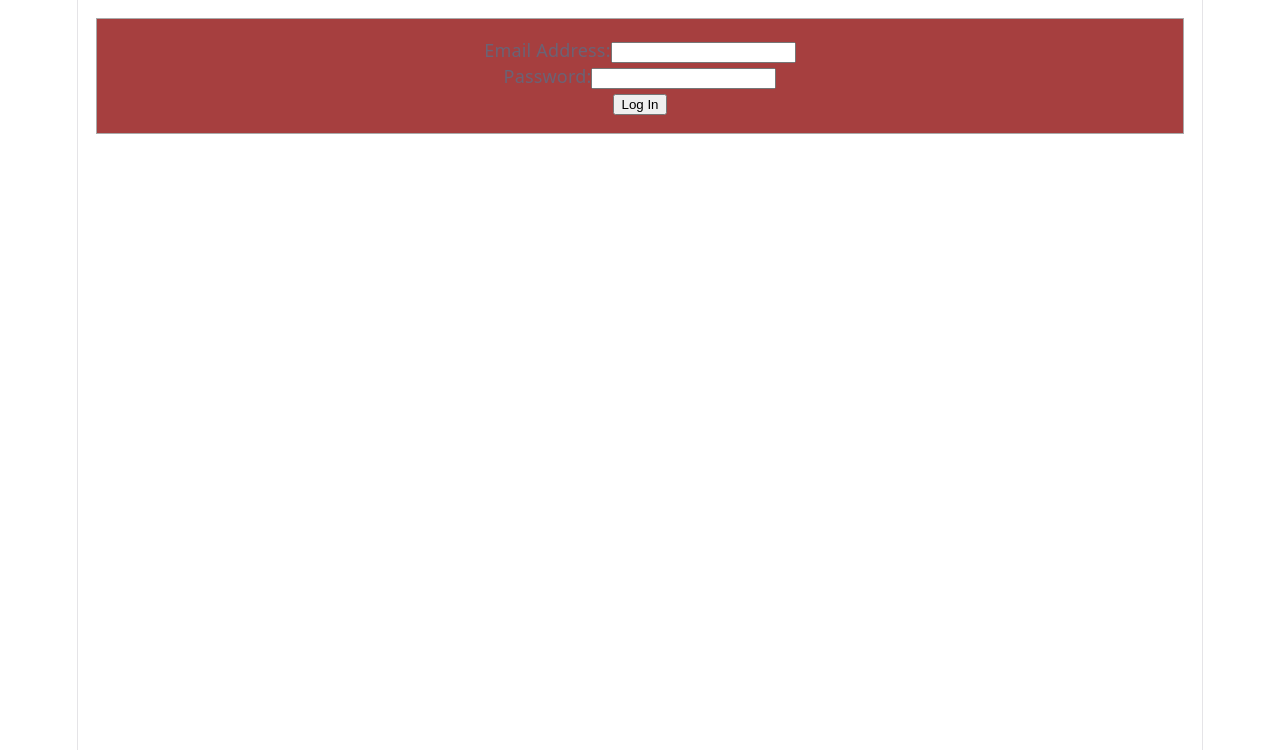
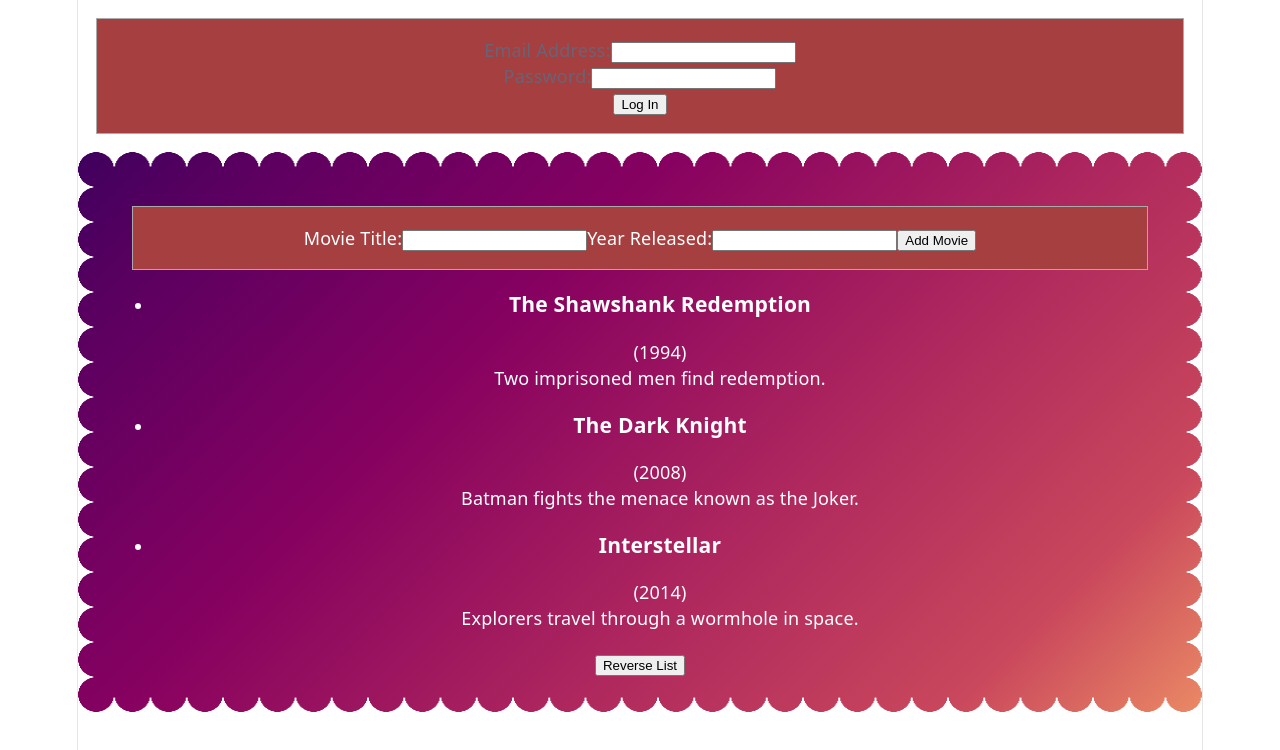
Before and after one commit to itsjustabitha/Module06, a React (Vite) app in the folder first-react-app/: page / in a window 1280 px wide. Shown: the top 750 px of the page. Built offline with nearby package versions, Linux system fonts and the light colour scheme.

Commit message:
loginformslide77

```diff
--- a/first-react-app/src/App.jsx
+++ b/first-react-app/src/App.jsx
@@ -11,7 +11,7 @@
 // import ComplexComment from './components/ComplexComment'
 // import Comment from './components/Comment'
 // import Callout from './components/Callout'
-// import MoviesList from './components/MoviesList'
+ import MoviesList from './components/MoviesList'
 // import BigCats from './components/BigCats' // Exercise 02 Slide 47
 // import SingleCat from './components/SingleCat' // Exercise 02 Slide 47 & Exercise 03 Slide 72
 // import MoodChanger from './components/MoodChanger'
@@ -27,7 +27,7 @@
   return (
     <>
 <LoginForm />
-
+<MoviesList/>
     </>
   )
 }
--- a/first-react-app/src/components/MoviesList.jsx
+++ b/first-react-app/src/components/MoviesList.jsx
@@ -66,8 +66,42 @@
 )
 }
 
+
+function AddMovieForm({onAddMovie}) {
+const [title, setTitle] = useState('')
+const [year, setYear] = useState('')
+// ++ add support for the synopsis field as well, here and below
+const handleSubmit = (e) => {
+e.preventDefault();
+onAddMovie({title, year})
+}
+return (
+<div className="AddMovieForm componentBox">
+<form onSubmit={handleSubmit}>
+<label>Movie Title:
+<input name="title" value={title}
+onChange={(e) => setTitle(e.target.value)} />
+</label>
+<label>Year Released:
+<input name="year" type="number" value={year}
+onChange={(e) => setYear(e.target.value)} />
+</label>
+<button>Add Movie</button>
+</form>
+</div>
+)
+}
+// add this in MoviesList component
+const handleAddMovie = (newMovie) => {
+newMovie.id = currentMovies.length + 1; // unreliable but
+succinct
+setCurrentMovies([...currentMovies, newMovie])
+}
+
+
 return (
 <div className="MoviesList FancyBox">
+    <AddMovieForm onAddMovie={handleAddMovie}/>
 <ul>
 
 {/* { movies.map(movie => (
@@ -79,6 +113,7 @@
 </ul>
 <button onClick={handleReverseMovies}>Reverse List</button>
 </div>
+
 )
 }
 
```
